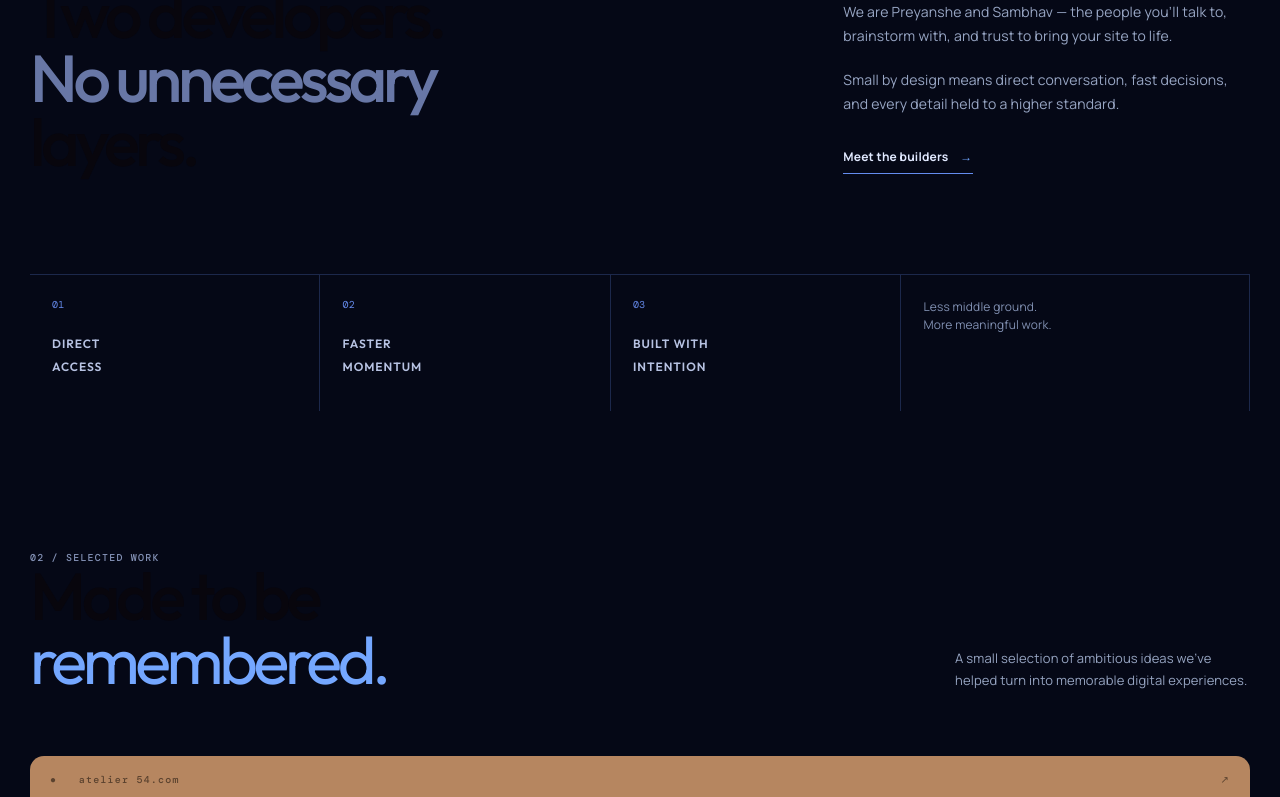
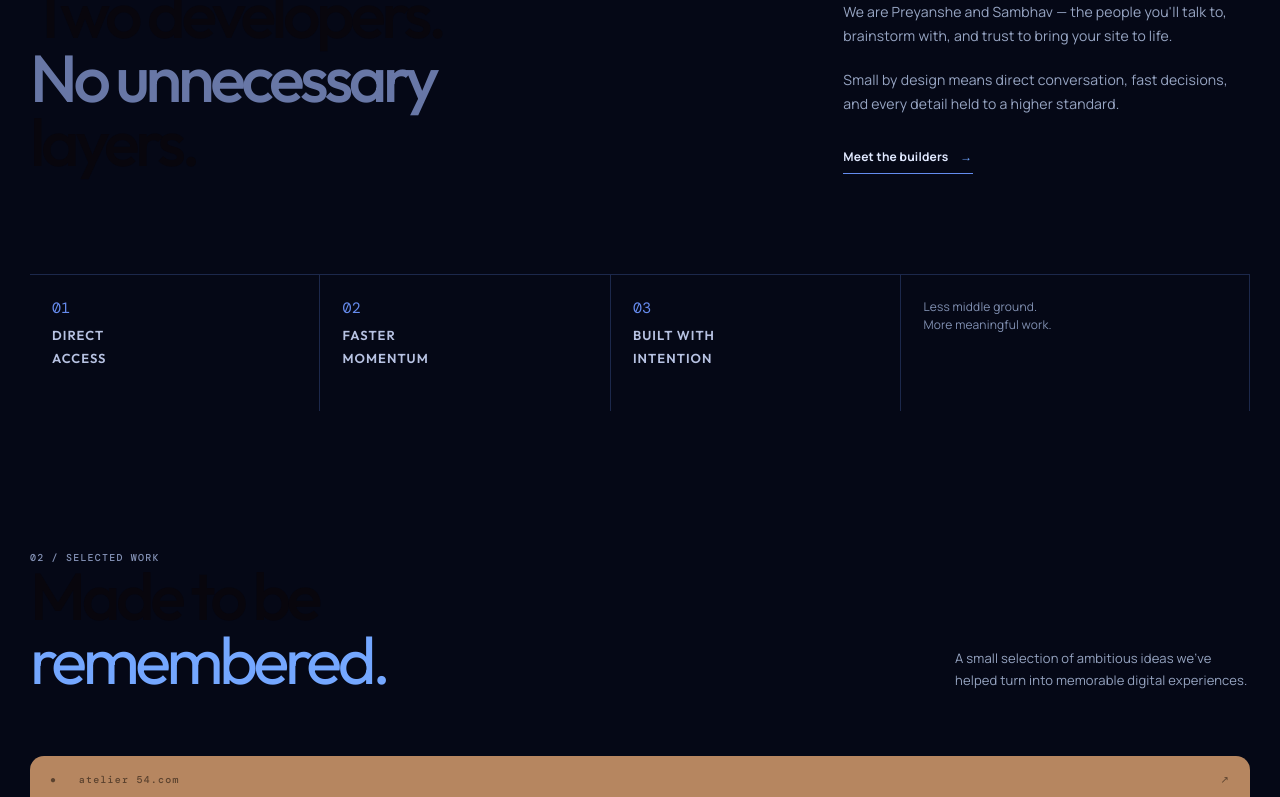
Before and after one commit to Sambhavgoe1/WebBloom, a React (Vite) app in the folder WebBloom/: page / in a window 1280 px wide. Shown: the part 922-1719 px from the top of the page. Built offline with nearby package versions, Linux system fonts and the light colour scheme.

Commit message:
font bada chota as per my girlfriend's instructions

```diff
--- a/WebBloom/src/App.css
+++ b/WebBloom/src/App.css
@@ -488,13 +488,13 @@ em {
 
 .about-facts span {
   color: #668bed;
-  font: 10px 'DM Mono';
+  font: 15px 'DM Mono';
   display: block;
-  margin-bottom: 20px
+  margin-bottom: 5px
 }
 
 .about-facts b {
-  font: 600 12px/1.35 Outfit;
+  font: 600 13px/1.35 Outfit;
   letter-spacing: .08em
 }
 
--- a/WebBloom/src/components/About.tsx
+++ b/WebBloom/src/components/About.tsx
@@ -1 +1 @@
-export function About() { return <section id="about" className="about section"><div className="section-number">01 / WHO WE ARE</div><div className="about-layout"><h2>Two developers.<br/><span>No unnecessary</span><br/>layers.</h2><div className="about-copy"><p>We are Preyanshe and Sambhav — the people you’ll talk to, brainstorm with, and trust to bring your site to life.</p><p>Small by design means direct conversation, fast decisions, and every detail held to a higher standard.</p><a className="under-link" href="#team">Meet the builders <b>→</b></a></div></div><div className="about-facts"><div><span>01</span><b>DIRECT<br/>ACCESS</b></div><div><span>02</span><b>FASTER<br/>MOMENTUM</b></div><div><span>03</span><b>BUILT WITH<br/>INTENTION</b></div><p>Less middle ground.<br/>More meaningful work.</p></div></section> }
+export function About() { return <section id="about" className="about section"><div className="section-number">01 / WHO WE ARE</div><div className="about-layout"><h2>Two developers.<br/><span>No unnecessary</span><br/>layers.</h2><div className="about-copy"><p>We are Preyanshe and Sambhav — the people you'll talk to, brainstorm with, and trust to bring your site to life.</p><p>Small by design means direct conversation, fast decisions, and every detail held to a higher standard.</p><a className="under-link" href="#team">Meet the builders <b>→</b></a></div></div><div className="about-facts"><div><span>01</span><b>DIRECT<br/>ACCESS</b></div><div><span>02</span><b>FASTER<br/>MOMENTUM</b></div><div><span>03</span><b>BUILT WITH<br/>INTENTION</b></div><p>Less middle ground.<br/>More meaningful work.</p></div></section> }
```
